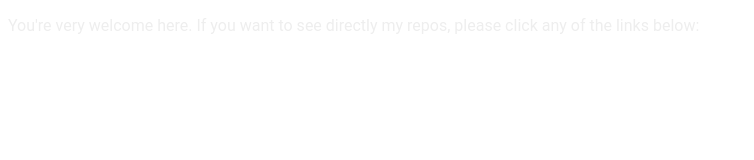
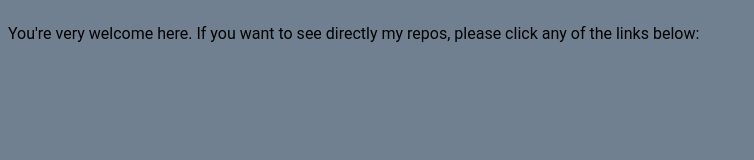
Before and after one commit to vlaskz/vlaskz.github.io, a website: page index.html in a window 1280 px wide. Shown: the whole page, without its empty margins (0-754 px from the left). Drawn offline with Linux system fonts and the light colour scheme.

Commit message:
edit: correction of background color

```diff
--- a/css/style.css
+++ b/css/style.css
@@ -1,5 +1,5 @@
 body{
-    color:#eee;
+   background-color:slategrey;
 
 }
 
@@ -7,3 +7,7 @@ p
 {
     font-family:'Roboto', monospace;
 }
+
+#hello{
+    align-content: center;
+}
--- a/index.html
+++ b/index.html
@@ -1,14 +1,18 @@
 <!DOCTYPE html>
 <html lang="en">
+
 <head>
     <meta charset="UTF-8">
     <title>Hello World</title>
     <link rel="stylesheet" href="./css/style.css">
     <script src="./script/script.js"></script>
 </head>
+
 <body>
-<p>You're very welcome here. If you want to see directly my repos, please click any of the links below:</p>
-
+    <div id="hello">
+        <p>You're very welcome here. If you want to see directly my repos, please click any of the links below:</p>
+    </div>
 
 </body>
+
 </html>
```
